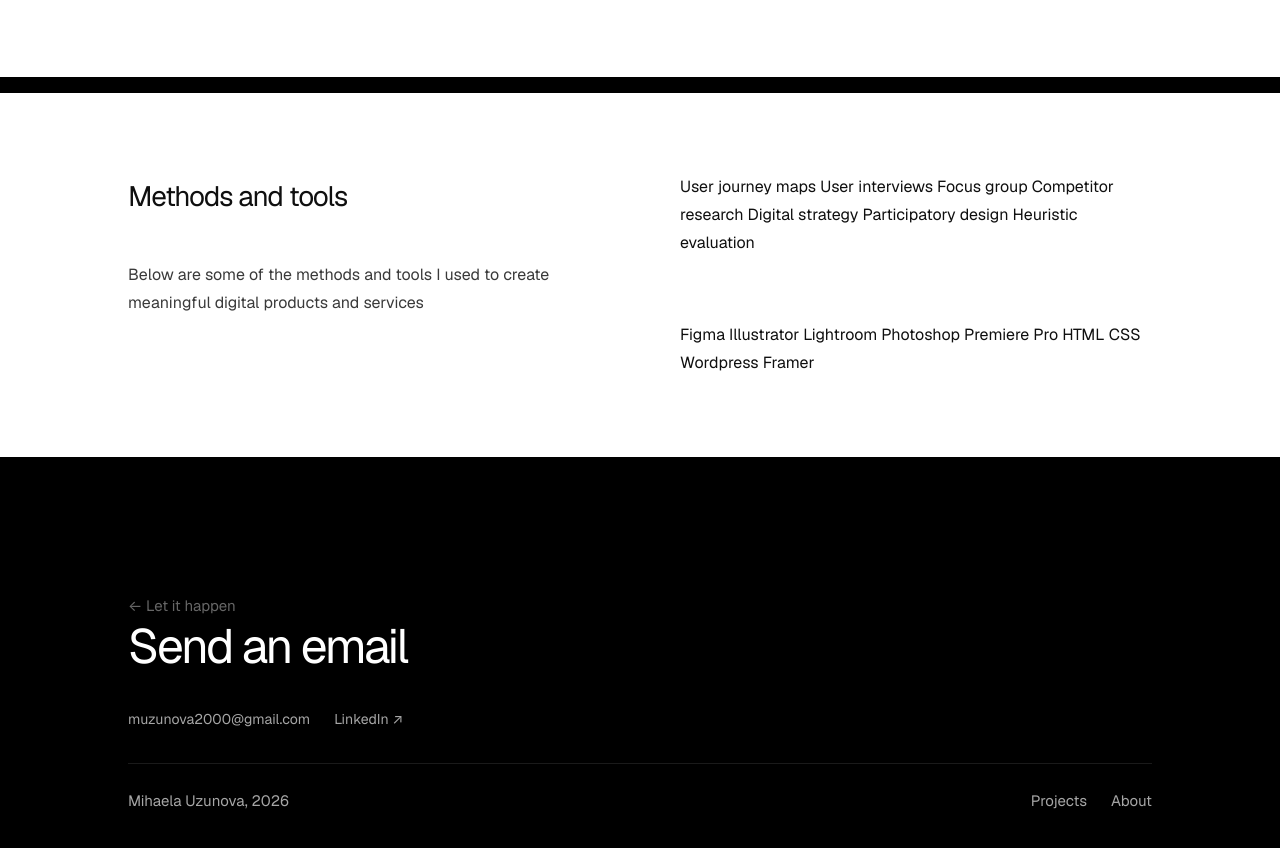
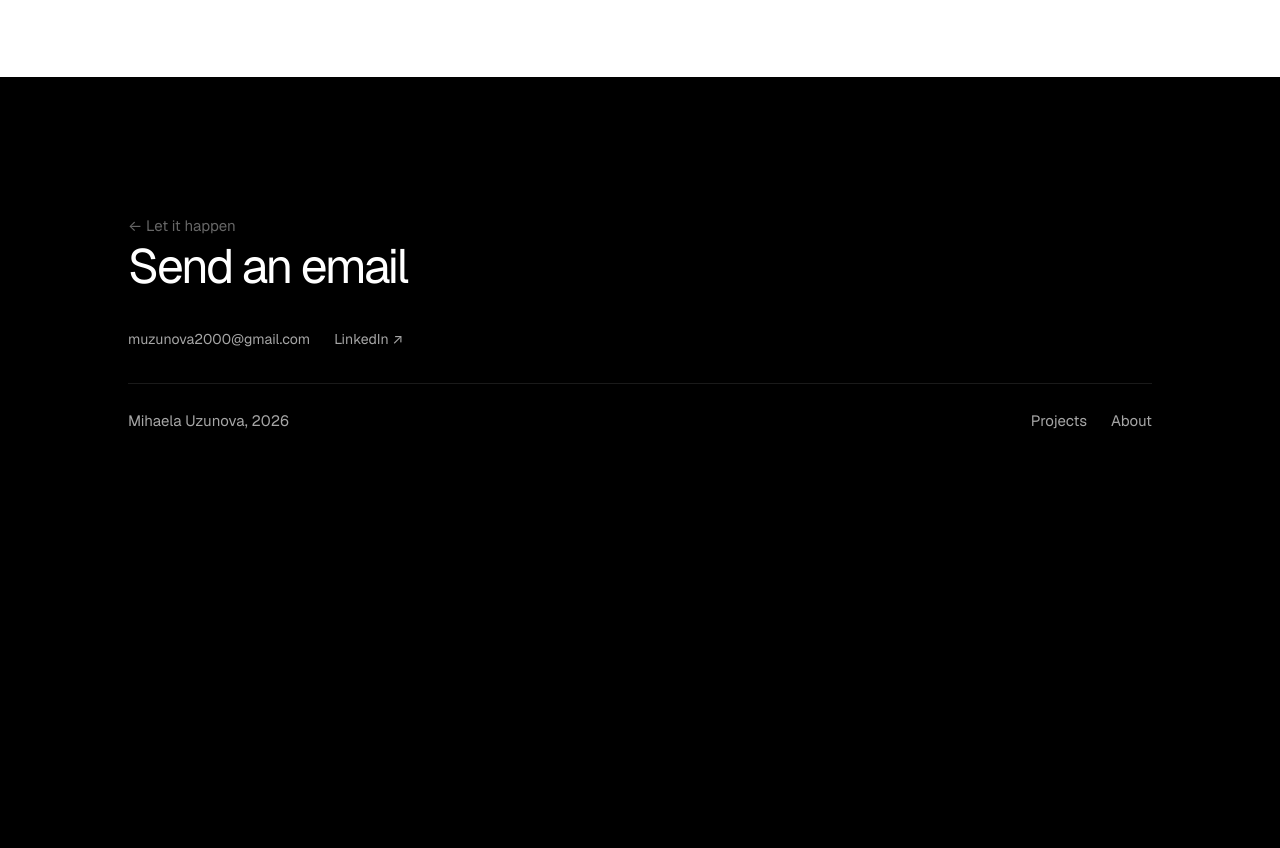
Before and after one commit to uzunovamihaela/portfolio, a plain HTML site: page index.html in a window 1280 px wide. Shown: the part 7479-8327 px from the top of the page. After the commit the page ends 7953 px from the top, so only its background shows below. Drawn offline with nearby package versions, Linux system fonts and the light colour scheme.

Commit message:
page update

```diff
--- a/index.html
+++ b/index.html
@@ -413,44 +413,6 @@
     </div>
   </section>
 
-  <!-- ── GAP ──────────────────────────────────────────────── -->
-  <div class="panel-gap" aria-hidden="true"></div>
-
-  <!-- ── METHODS & TOOLS PANEL ────────────────────────────── -->
-  <section class="panel panel--round-all content-panel reveal" id="services" aria-label="Methods and tools">
-    <div class="panel__inner">
-      <div class="two-col">
-        <div class="two-col__sticky">
-          <h2 class="text-h3">Methods and tools</h2>
-          <p class="text-body" style="margin-top: 12px;">
-            Below are some of the methods and tools I used to create meaningful digital products and services
-          </p>
-        </div>
-        <div class="two-col__scroll">
-          <div class="tag-group" style="padding-bottom:18px; border-bottom: 1px solid var(--color-border-light); margin-bottom: 18px;">
-            <span class="tag">User journey maps</span>
-            <span class="tag">User interviews</span>
-            <span class="tag">Focus group</span>
-            <span class="tag">Competitor research</span>
-            <span class="tag">Digital strategy</span>
-            <span class="tag">Participatory design</span>
-            <span class="tag">Heuristic evaluation</span>
-          </div>
-          <div class="tag-group">
-            <span class="tag">Figma</span>
-            <span class="tag">Illustrator</span>
-            <span class="tag">Lightroom</span>
-            <span class="tag">Photoshop</span>
-            <span class="tag">Premiere Pro</span>
-            <span class="tag">HTML</span>
-            <span class="tag">CSS</span>
-            <span class="tag">Wordpress</span>
-            <span class="tag">Framer</span>
-          </div>
-        </div>
-      </div>
-    </div>
-  </section>
 
   <!-- ── GAP ──────────────────────────────────────────────── -->
   <div class="panel-gap" aria-hidden="true"></div>
```
